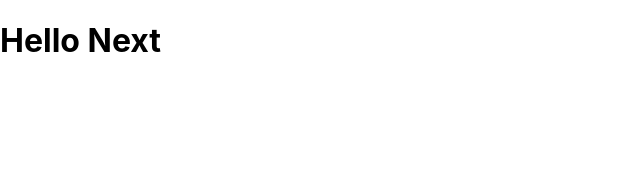
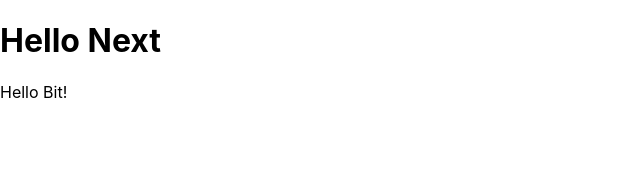
Before and after one commit to V1RE/Socials, a Next.js app: page / in a window 1280 px wide. Shown: the top 172 px of the page, without its empty margins (0-640 px from the left). Built offline with nearby package versions, Linux system fonts and the light colour scheme.

Commit message:
Added bit

```diff
--- /dev/null
+++ b/components/Card/index.tsx
@@ -0,0 +1,7 @@
+import React from "react";
+
+function Card() {
+  return <div>Hello Bit!</div>;
+}
+
+export default Card;
--- a/pages/index.tsx
+++ b/pages/index.tsx
@@ -1,4 +1,5 @@
 import Head from "next/head";
+import Card from "../components/Card";
 
 export default function Home() {
   return (
@@ -10,6 +11,7 @@ export default function Home() {
 
       <main>
         <h1>Hello Next</h1>
+        <Card />
       </main>
     </div>
   );
```
Also changed, not shown: package.json (+7 -0 lines), 1 other file (tests, documents, lock files or other folders).
